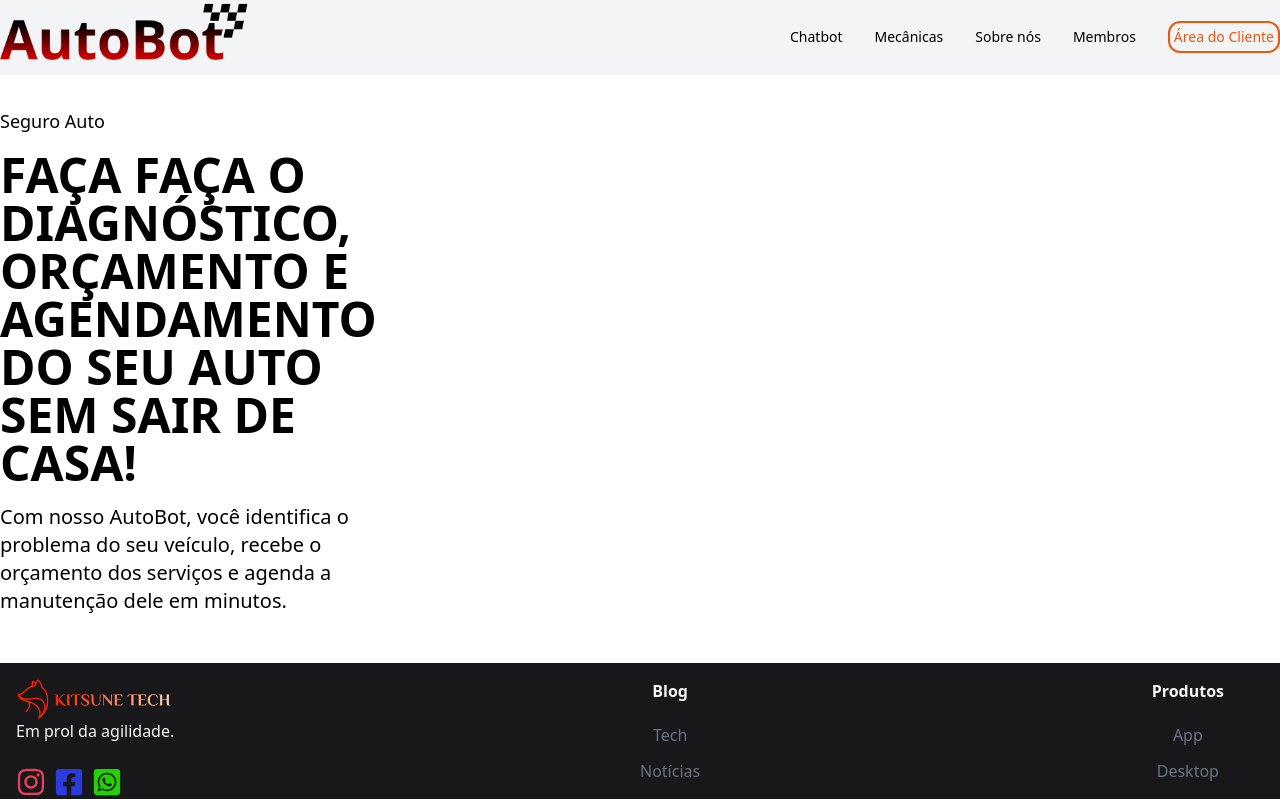
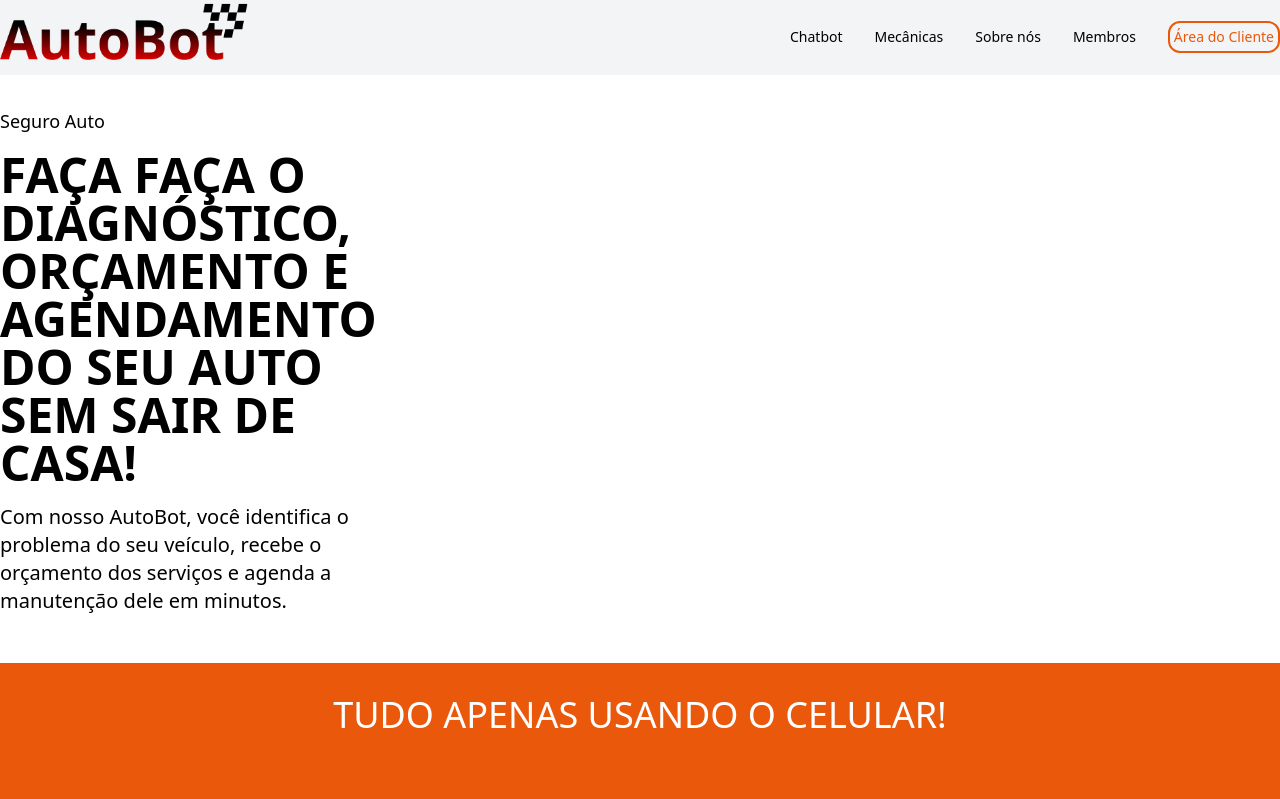
Before and after one commit to KitsuneTechno/HTML_NextJS, a Next.js app in the folder autobot/: page / in a window 1280 px wide. Shown: the top 799 px of the page. Built offline with nearby package versions, Linux system fonts and the light colour scheme.

Commit message:
Iniciando a Section da home page

```diff
--- a/autobot/src/app/globals.css
+++ b/autobot/src/app/globals.css
@@ -40,5 +40,9 @@
     }
   }
 
-
+  .styleButton{
+    @apply inline-block p-2 m-4 text-black text-xs sm:text-base sm:p-1 md:text-2xl font-semibold
+    no-underline text-center border-solid border-black rounded-xl transition ease-in-out hover:bg-black
+    hover:text-orange-600 duration-200;
+  }
 }
--- a/autobot/src/app/loading.tsx
+++ b/autobot/src/app/loading.tsx
@@ -1,4 +1,4 @@
-import Spinner from "@/components/Spinner/Spinner"
+import Spinner from "@/components/Spinner/Spinner";
 
 export default function Loading() {
     <div>
--- a/autobot/src/app/page.tsx
+++ b/autobot/src/app/page.tsx
@@ -1,3 +1,4 @@
+import Section from "@/components/Section/Section";
 
 export default function Home() {
   return (
@@ -11,9 +12,9 @@ export default function Home() {
           </h1>
           <p className="mb-12 text-xs md:text-xl">Com nosso AutoBot, você identifica o problema do seu veículo, recebe o orçamento dos serviços e agenda a manutenção dele em minutos.</p>
         </div>
+      </div>
 
-
-      </div>
+      <Section/>
 
     </>
   )
--- a/autobot/src/components/Menu/Menu.tsx
+++ b/autobot/src/components/Menu/Menu.tsx
@@ -42,7 +42,7 @@ export default function Menu() {
                     <li
                     className="transition ease-in-out hover:text-orange-600 duration-200 md:text-sm">
                         <Link href={"/membros"}>Membros</Link></li>
-                    <li className="md:navButton"><Link href={"/cliente"}>Área do Cliente</Link></li>
+                    <li className="md:navButton"><Link href={"/cliente/login"}>Área do Cliente</Link></li>
                 </ul>
             </div>
 
--- /dev/null
+++ b/autobot/src/components/Section/Section.tsx
@@ -0,0 +1,16 @@
+import Link from "next/link";
+
+export default function Section(){
+    return(
+        <section className="bg-orange-600 p-8">
+            <h3 className="text-white text-2xl md:text-4xl uppercase text-center">Tudo apenas usando o celular!</h3>
+
+            <div className="flex flex-row items-start justify-start md:items-center md:justify-center">
+                <ol className="list-none flex flex-col gap-4">
+                    <li className="styleButton"><Link href={"cliente/login"}></Link></li>
+
+                </ol>
+            </div>
+        </section>
+    )
+}
```
